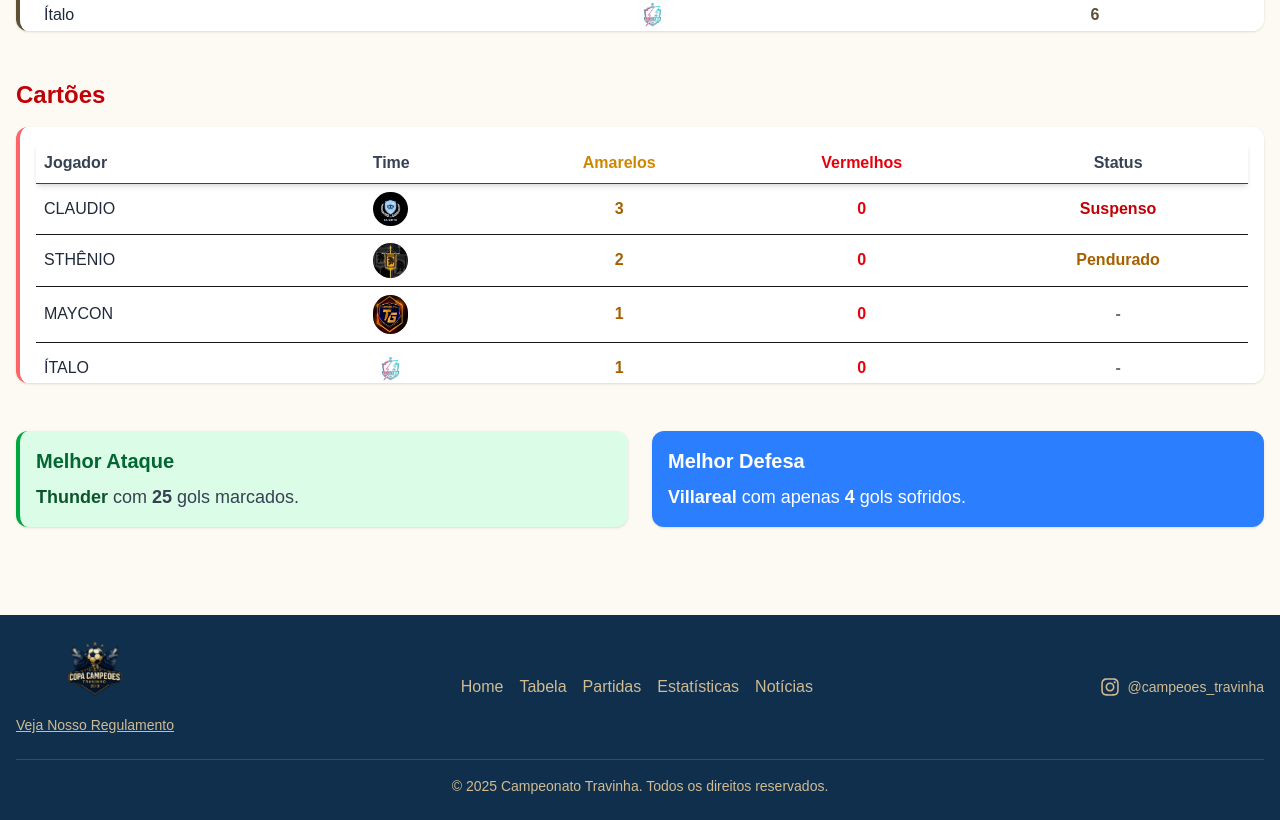
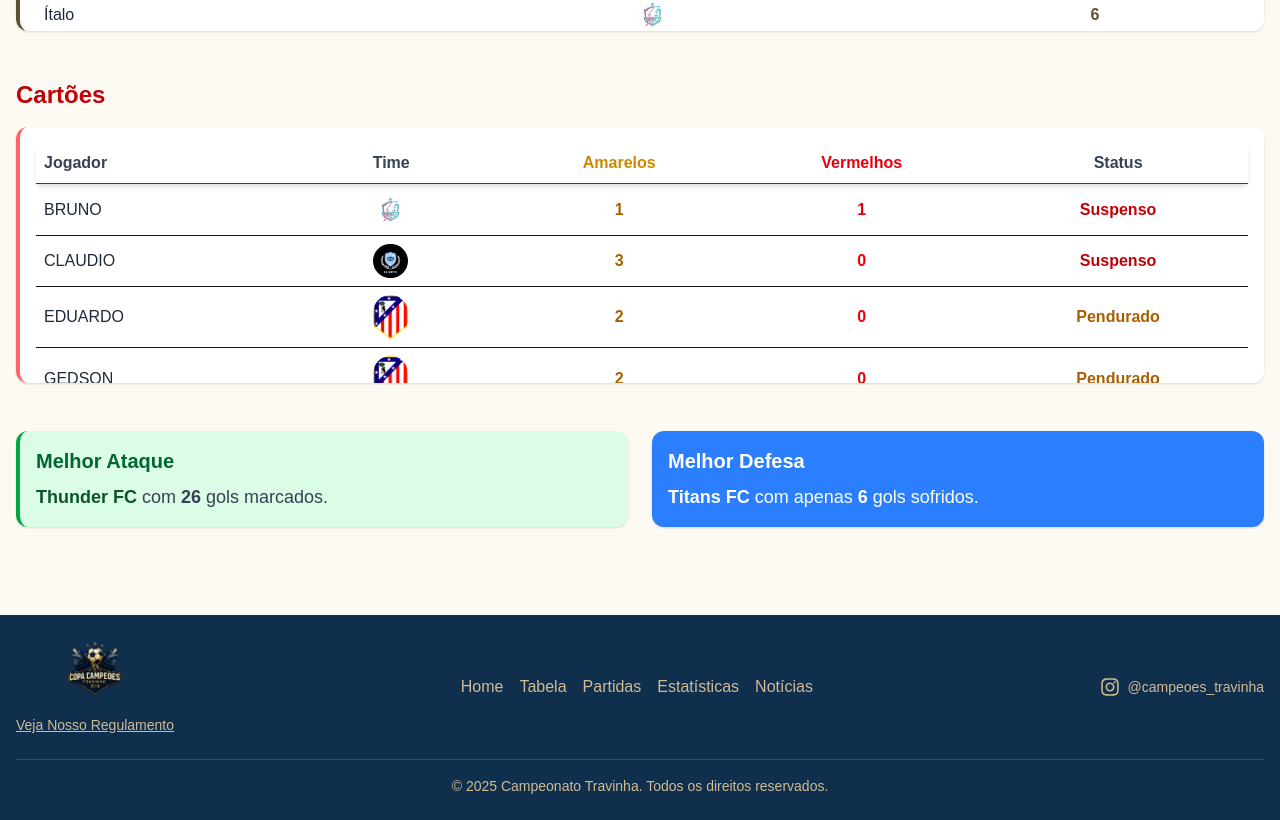
Before and after one commit to ArianNogueira/campeoes_travinho, a Next.js app in the folder client/: page /statistics in a window 1280 px wide. Shown: the part 595-1415 px from the top of the page. Built offline with nearby package versions, Linux system fonts and the light colour scheme.

Commit message:
feat: uptade

```diff
--- a/client/src/app/matches/matches.json
+++ b/client/src/app/matches/matches.json
@@ -30,7 +30,7 @@
     {"id":25,"date":"23/07/2025","time":"19:00","round":5,"group":"B","home":{"id":11,"name":"CA NOTTS","group":"Grupo B", "score": 4, "emblem":null},"away":{"id":12,"name":"OS LISOS TEAM","group":"Grupo B", "score": 0, "emblem":null}},
     {"id":26,"date":"23/07/2025","time":"20:00","round":5,"group":"A","home":{"id":5,"name":"TG FC","group":"Grupo A", "score": 0, "emblem":null},"away":{"id":6,"name":"FC DALLAS","group":"Grupo A", "score": 5, "emblem":null}},
     {"id":27,"date":"23/07/2025","time":"21:00","round":5,"group":"A","home":{"id":1,"name":"CM INTER MIAMI","group":"Grupo A", "score": 10, "emblem":null},"away":{"id":4,"name":"FALCON FC","group":"Grupo A", "score": 1, "emblem":null}},
-    {"id":28,"date":"25/07/2025","time":"19:00","round":5,"group":"B","home":{"id":8,"name":"ATLÉTICO RF","group":"Grupo B", "score": "", "emblem":null},"away":{"id":9,"name":"VILARREAL","group":"Grupo B", "score": "", "emblem":null}},
-    {"id":29,"date":"25/07/2025","time":"20:00","round":5,"group":"B","home":{"id":7,"name":"LIONS FC","group":"Grupo B", "score": "", "emblem":null},"away":{"id":10,"name":"GOLDEN WARRIOS","group":"Grupo B", "score": "", "emblem":null}},
-    {"id":30,"date":"25/07/2025","time":"21:00","round":5,"group":"A","home":{"id":2,"name":"THUNDER FC","group":"Grupo A", "score": "", "emblem":null},"away":{"id":3,"name":"TITANS FC","group":"Grupo A", "score": "", "emblem":null}}
+    {"id":28,"date":"25/07/2025","time":"19:00","round":5,"group":"B","home":{"id":8,"name":"ATLÉTICO RF","group":"Grupo B", "score": 5, "emblem":null},"away":{"id":9,"name":"VILARREAL","group":"Grupo B", "score": 3, "emblem":null}},
+    {"id":29,"date":"25/07/2025","time":"20:00","round":5,"group":"B","home":{"id":7,"name":"LIONS FC","group":"Grupo B", "score": 3, "emblem":null},"away":{"id":10,"name":"GOLDEN WARRIOS","group":"Grupo B", "score": 5, "emblem":null}},
+    {"id":30,"date":"25/07/2025","time":"21:00","round":5,"group":"A","home":{"id":2,"name":"THUNDER FC","group":"Grupo A", "score": 1, "emblem":null},"away":{"id":3,"name":"TITANS FC","group":"Grupo A", "score": 3, "emblem":null}}
 ]
--- a/client/src/app/statistics/mockupStatistics.tsx
+++ b/client/src/app/statistics/mockupStatistics.tsx
@@ -39,24 +39,35 @@ interface TeamStats {
 const topScorers: PlayerStats[] = [
   { id: 1, name: "Robgol", team: inter, goals: 17 },
   { id: 2, name: "Robinho", team: thunder, goals: 12 },
-  { id: 5, name: "Alef", team: dalas, goals: 6 },
-  { id: 3, name: "Ítalo", team: thunder, goals: 6 },
-  { id: 4, name: "Gleyvison", team: titans, goals: 5 },
-  { id: 6, name: "Renan", team: titans, goals: 5 },
-  { id: 7, name: "Joanderson", team: titans, goals: 5 },
-  { id: 8, name: "Dudu", team: dalas, goals: 4 },
-  { id: 9, name: "David", team: golden, goals: 4 },
-  { id: 10, name: "Maycon", team: tungo, goals: 3 },
-  { id: 11, name: "Pereu", team: lisos, goals: 3 },
-  { id: 12, name: "Eduardo", team: atletico, goals: 3 },
-  { id: 13, name: "Cl", team: vilarreal, goals: 3 },
-  { id: 14, name: "Nigago", team: lisos, goals: 3 },
-  { id: 15, name: "Gustavo", team: atletico, goals: 3 },
+  { id: 3, name: "Alef", team: dalas, goals: 6 },
+  { id: 4, name: "Ítalo", team: thunder, goals: 6 },
+  { id: 5, name: "Cl", team: vilarreal, goals: 5 },
+  { id: 6, name: "Neyvison", team: titans, goals: 5 },
+  { id: 7, name: "Joelson", team: lions, goals: 5 },
+  { id: 8, name: "Gleyvison", team: titans, goals: 5 },
+  { id: 9, name: "Renan", team: titans, goals: 5 },
+  { id: 10, name: "Joanderson", team: titans, goals: 5 },
+  { id: 11, name: "João Pedro", team: atletico, goals: 4 },
+  { id: 12, name: "Kleberson", team: golden, goals: 4 },
+  { id: 13, name: "Eduardo", team: atletico, goals: 4 },
+  { id: 14, name: "Dudu", team: dalas, goals: 4 },
+  { id: 15, name: "David", team: golden, goals: 4 },
+  { id: 16, name: "Maycon", team: tungo, goals: 3 },
+  { id: 17, name: "Pereu", team: lisos, goals: 3 },
+  { id: 18, name: "Claudio", team: notts, goals: 3 },
+  { id: 19, name: "Nigago", team: lisos, goals: 3 },
+  { id: 20, name: "Gustavo", team: atletico, goals: 3 },
+  { id: 21, name: "Mateus", team: falcon, goals: 3 },
 ];
 
 const cards: CardStats[] = [
+  { id: 19, name: "BRUNO", team: thunder, yellow: 1, red: 1 },
   { id: 3, name: "CLAUDIO", team: notts, yellow: 3, red: 0 },
-  { id: 2, name: "STHÊNIO", team: golden, yellow: 2, red: 0 },
+  { id: 2, name: "EDUARDO", team: atletico, yellow: 2, red: 0 },
+  { id: 16, name: "GEDSON", team: atletico, yellow: 2, red: 0 },
+  { id: 18, name: "LAURO", team: vilarreal, yellow: 2, red: 0 },
+  { id: 17, name: "STHÊNIO", team: golden, yellow: 2, red: 0 },
+  { id: 20, name: "DANRLEY", team: lions, yellow: 1, red: 0 },
   { id: 1, name: "MAYCON", team: tungo, yellow: 1, red: 0 },
   { id: 4, name: "ÍTALO", team: thunder, yellow: 1, red: 0 },
   { id: 5, name: "PEREU", team: lisos, yellow: 1, red: 0 },
@@ -73,9 +84,9 @@ const cards: CardStats[] = [
 ];
 
 const teams: TeamStats[] = [
-  { id: 1, name: "Thunder", goalsScored: 25, goalsConceded: 11 },
-  { id: 2, name: "Villareal", goalsScored: 15, goalsConceded: 4 },
-  { id: 3, name: "Golden", goalsScored: 8, goalsConceded: 12 },
+  { id: 1, name: "Thunder FC", goalsScored: 26, goalsConceded: 14 },
+  { id: 2, name: "CM Inter Miami", goalsScored: 24, goalsConceded: 9 },
+  { id: 3, name: "Titans FC", goalsScored: 21, goalsConceded: 6 },
 ];
 
 const statisticsMockup = {
--- a/client/src/app/statistics/page.tsx
+++ b/client/src/app/statistics/page.tsx
@@ -91,7 +91,7 @@ export default function StatisticsPage() {
             <tbody>
               {cards.map((c) => {
                 const status =
-                  c.yellow > 2
+                  c.yellow > 2 || c.red === 1
                     ? "Suspenso"
                     : c.yellow === 2
                     ? "Pendurado"
--- a/client/src/app/table/mockData.ts
+++ b/client/src/app/table/mockData.ts
@@ -34,13 +34,13 @@ export const standings = [
     group: "A",
     position: 2,
     points: 9,
-    played: 4,
+    played: 5,
     won: 3,
     drawn: 0,
-    lost: 1,
-    goalsFor: 25,
-    goalsAgainst: 11,
-    goalDifference: 14,
+    lost: 2,
+    goalsFor: 26,
+    goalsAgainst: 14,
+    goalDifference: 12,
     img: thunder
   },
   {
@@ -48,14 +48,14 @@ export const standings = [
     team: "TITANS FC",
     group: "A",
     position: 3,
-    points: 9,
-    played: 4,
-    won: 3,
+    points: 12,
+    played: 5,
+    won: 4,
     drawn: 0,
     lost: 1,
-    goalsFor: 18,
-    goalsAgainst: 5,
-    goalDifference: 13,
+    goalsFor: 21,
+    goalsAgainst: 6,
+    goalDifference: 15,
     img: titans
   },
   {
@@ -111,13 +111,13 @@ export const standings = [
     group: "B",
     position: 1,
     points: 6,
-    played: 4,
+    played: 5,
     won: 2,
     drawn: 0,
-    lost: 2,
-    goalsFor: 11,
-    goalsAgainst: 14,
-    goalDifference: -3,
+    lost: 3,
+    goalsFor: 14,
+    goalsAgainst: 19,
+    goalDifference: -5,
     img: lions
   },
   {
@@ -125,14 +125,14 @@ export const standings = [
     team: "ATLÉTICO RF",
     group: "B",
     position: 2,
-    points: 3,
-    played: 4,
-    won: 1,
+    points: 6,
+    played: 5,
+    won: 2,
     drawn: 0,
     lost: 3,
-    goalsFor: 10,
-    goalsAgainst: 15,
-    goalDifference: -5,
+    goalsFor: 15,
+    goalsAgainst: 18,
+    goalDifference: -3,
     img: atletico
   },
   {
@@ -141,13 +141,13 @@ export const standings = [
     group: "B",
     position: 3,
     points: 4,
-    played: 4,
+    played: 5,
     won: 1,
     drawn: 1,
-    lost: 2,
-    goalsFor: 7,
-    goalsAgainst: 4,
-    goalDifference: 3,
+    lost: 3,
+    goalsFor: 10,
+    goalsAgainst: 9,
+    goalDifference: 1,
     img: vilarreal
   },
   {
@@ -155,14 +155,14 @@ export const standings = [
     team: "GOLDEN WARRIOS",
     group: "B",
     position: 4,
-    points: 10,
-    played: 4,
-    won: 3,
+    points: 13,
+    played: 5,
+    won: 4,
     drawn: 1,
     lost: 0,
-    goalsFor: 13,
-    goalsAgainst: 6,
-    goalDifference: 7,
+    goalsFor: 18,
+    goalsAgainst: 9,
+    goalDifference: 9,
     img: goden
   },
   {
@@ -209,7 +209,7 @@ export const topScorers = [
 ];
 
 export const bestDefenses = [
-  { team: "VILARREAL", goalsAgainst: 4, cleanSheets: 0 },
-  { team: "TITANS FC", goalsAgainst: 5, cleanSheets: 1 },
-  { team: "GOLDEN WARRIOS", goalsAgainst: 6, cleanSheets: 0 },
+  { team: "TITANS FC", goalsAgainst: 6, cleanSheets: 0 },
+  { team: "CM INTER MIAMI", goalsAgainst: 9, cleanSheets: 0 },
+  { team: "GOLDEN WARRIOS", goalsAgainst: 9, cleanSheets: 0 },
 ];
--- a/client/src/components/mockNews.ts
+++ b/client/src/components/mockNews.ts
@@ -182,4 +182,53 @@ export const news: NewsItem[] = [
     summary:
     "O Os Lisos Team lutou até o fim e mostrou garra, mas a camisa pesou nos momentos decisivos, e a equipe acabou eliminada ainda na fase de grupos. Fica o esforço e a entrega como marca da participação nesta edição."
   },
+   {
+    id: 32,
+    title: "🏆 Parabéns aos classificados para as quartas de final!",
+    date: "25/07/2025",
+    summary:
+    "A Organização Campeões Travinho parabeniza todas as equipes que conquistaram a vaga para as quartas de final! Desejamos boa sorte a todos e que venham grandes jogos, repletos de emoção e disputas saudáveis. Que cada lance seja marcado pelo companheirismo, respeito e compreensão, valores que fazem deste campeonato algo especial."
+  },
+  {
+    id: 26,
+    title: "🟨 Em jogo quente, Atlético vence e garante classificação!",
+    date: "25/07/2025",
+    summary:
+    "Em uma partida intensa e marcada por muitos cartões e disputas acirradas, o Atlético conseguiu se impor em campo e saiu com a vitória decisiva, garantindo sua classificação para a próxima fase! O time mostrou força nos momentos cruciais e segue vivo na briga pelo título."
+  },
+  {
+    id: 27,
+    title: "🏁 Villareal se despede da competição",
+    date: "25/07/2025",
+    summary:
+    "O Villareal encerra sua participação após uma campanha de bons jogos, mas sem conseguir concretizar vitórias. Faltou pouco, e quem sabe na próxima edição, com um time mais unido e reformulado, a equipe volte ainda mais forte."
+  },
+  {
+    id: 28,
+    title: "⚔️ Golden segue firme na briga pelo título!",
+    date: "25/07/2025",
+    summary:
+    "Com mais uma vitória, o Golden mostrou foco total na competição e fechou a fase de grupos com a 2ª melhor campanha geral. A equipe chega embalada para o mata-mata e segue como um dos favoritos ao título!"
+  },
+  {
+    id: 29,
+    title: "🦁 Já classificado, Lions sofre nova derrota e mira o mata-mata",
+    date: "25/07/2025",
+    summary:
+    "Mesmo com a classificação garantida, o Lions voltou a ser derrotado na última rodada da fase de grupos. Agora, a equipe foca totalmente no mata-mata, onde cada jogo será decisivo na busca pelo título."
+  },
+  {
+    id: 30,
+    title: "🛡️ Ataque vs Defesa: Titans se impõem e fecham com a melhor defesa da fase de grupos",
+    date: "25/07/2025",
+    summary:
+    "Em um duelo direto contra a equipe de melhor ataque, o Titans mostrou força, organização e foco total, conseguindo segurar o adversário e garantir mais uma vitória. Com o resultado, a equipe encerra a fase de grupos com a melhor defesa do campeonato, mostrando que está pronta para os desafios do mata-mata!"
+  },
+  {
+    id: 31,
+    title: "⚡ Derrota e desfalque: Thunder tropeça antes do mata-mata",
+    date: "25/07/2025",
+    summary:
+    "O Thunder sofreu uma derrota inesperada na última rodada da fase de grupos e ainda perdeu um dos seus jogadores para a próxima fase. Após um início avassalador, surge a dúvida: será que veremos novamente aquele Thunder dominante das primeiras rodadas? Tudo será decidido no mata-mata!"
+  },
 ];
```
